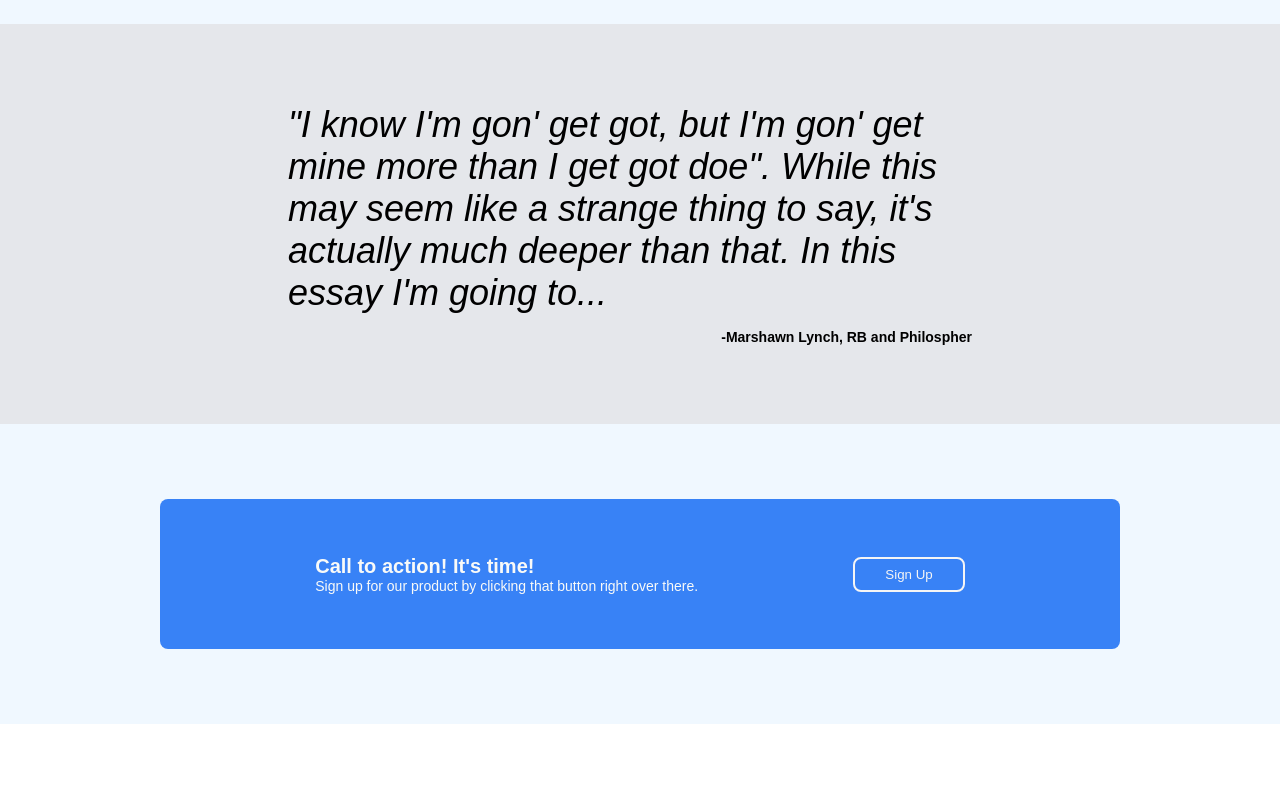
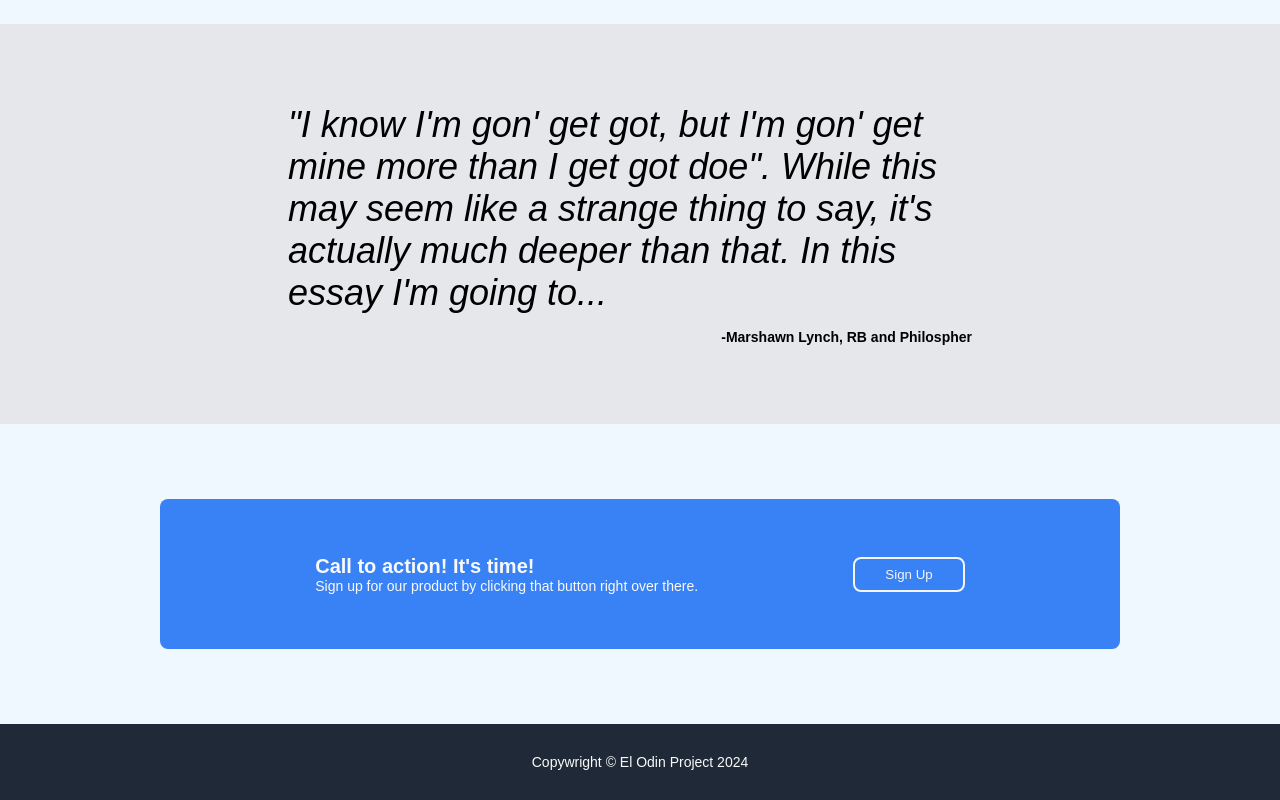
Before and after one commit to dabies/odin-landing-page, a plain HTML site: page index.html in a window 1280 px wide. Shown: the part 826-1626 px from the top of the page. Before the commit the page ends 1550 px from the top, so only its background shows below. Drawn offline with Linux system fonts and the light colour scheme.

Commit message:
Added footer
Footer finished to project specifications. Made it El Odin Project to
reflect my Mexican location. Really getting the hang of Flexbox.

```diff
--- a/index.html
+++ b/index.html
@@ -84,5 +84,9 @@
         </div>
     </div>
 
+    <footer>
+        <div class="foot">Copywright © El Odin Project 2024</div>
+    </footer>
+
 </body>
 </html>
--- a/style.css
+++ b/style.css
@@ -191,3 +191,16 @@ header img {
     justify-self: flex-end;
     padding: 8px 30px;
 }
+
+footer {
+    background-color: #1F2937;
+    display: flex;
+    justify-content: center;
+    align-items: center;
+    padding: 30px;
+}
+
+footer .foot {
+    color: #f9faf8;
+    font-size: 14px;
+}
```
